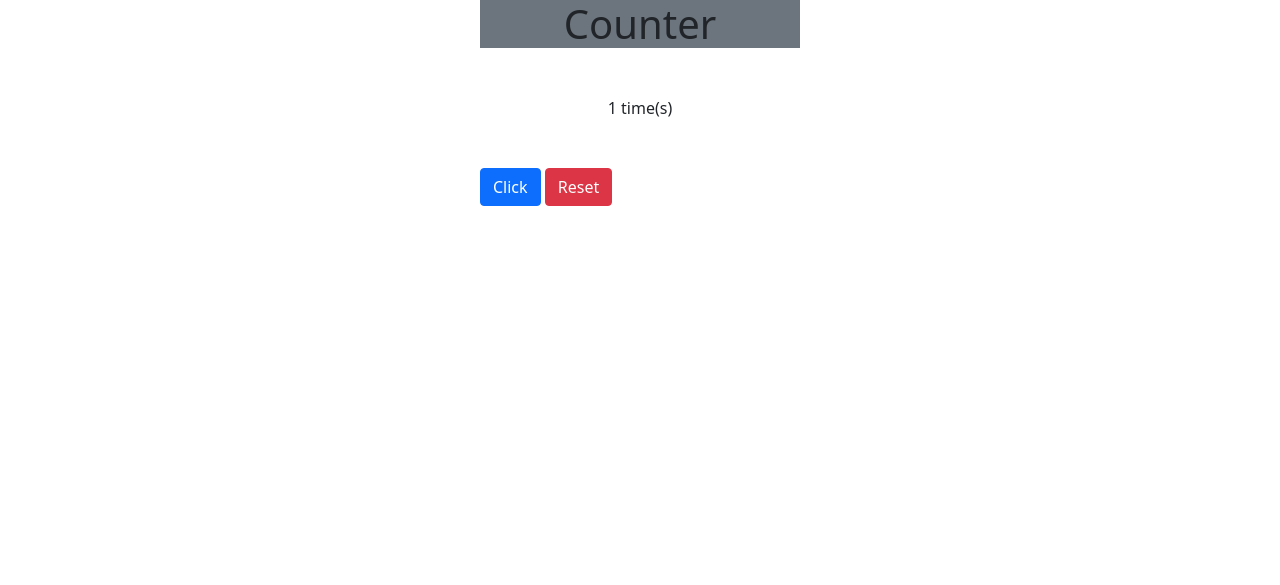
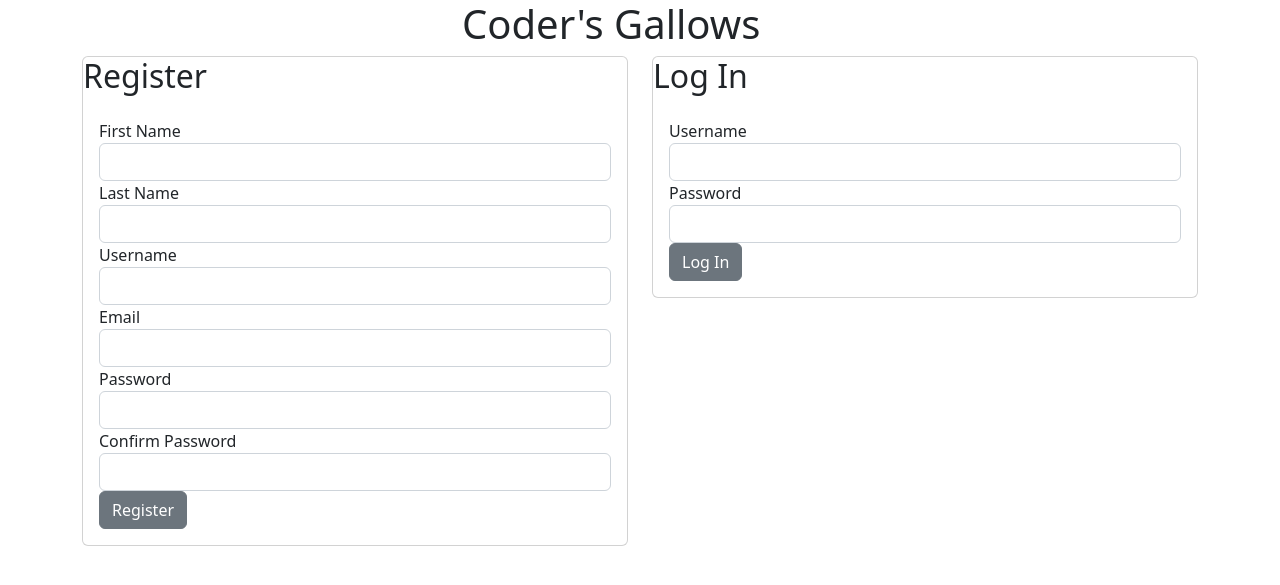
Before and after one commit to lmrasband90/hangman_game, a Flask app: template flask_app/templates/index.html in a window 1280 px wide. Shown: the top 585 px of the page. Run offline with Flask 2, Linux system fonts and the light colour scheme; the template is opened without the code that fills it, so the values that code supplies are empty; the visitor is signed in with stand-in values (Sample User, id 1).

Commit message:
Update index.html

```diff
--- a/flask_app/templates/index.html
+++ b/flask_app/templates/index.html
@@ -4,17 +4,68 @@
     <meta charset="UTF-8">
     <meta http-equiv="X-UA-Compatible" content="IE=edge">
     <meta name="viewport" content="width=device-width, initial-scale=1.0">
-    <!-- CSS only -->
-    <link href="https://cdn.jsdelivr.net/npm/bootstrap@5.0.2/dist/css/bootstrap.min.css" rel="stylesheet" integrity="sha384-EVSTQN3/azprG1Anm3QDgpJLIm9Nao0Yz1ztcQTwFspd3yD65VohhpuuCOmLASjC" crossorigin="anonymous">
-    <title>Counter</title>
+    <link href="https://cdn.jsdelivr.net/npm/bootstrap@5.2.3/dist/css/bootstrap.min.css" rel="stylesheet" integrity="sha384-rbsA2VBKQhggwzxH7pPCaAqO46MgnOM80zW1RWuH61DGLwZJEdK2Kadq2F9CUG65" crossorigin="anonymous">
+    <link rel="stylesheet" href="{{ url_for('static', filename='styles.css') }}">
+    <title>Log In and Registration</title>
 </head>
 <body>
-    <h1 class="bg-secondary text-dark text-center col-3  mx-auto">Counter</h1>
-    <p class="text-center col-3 my-5 mx-auto">{{session['count']}} time(s)</p>
-    <div class="col-3 flex justify-around mx-auto">
-        <a href="/" class="btn btn-primary">Click</a>
-        <a href="/reset" class="btn btn-danger">Reset</a>
+    <div class="container">
+        <div class="row">
+            <div class="col-4"></div>
+            <div class="col col-4">
+                <h1>Coder's Gallows</h1>
+            </div>
+            <div class="col col-4"></div>
+        </div>
+        {% with messages = get_flashed_messages() %}
+        {% if messages %}
+            {% for message in messages %}
+                <p>{{message}}</p>
+            {% endfor %}
+        {% endif %}
+    {% endwith %}
+        <div class="row">
+            <div class="col">
+                <div class="card">
+                    <h2>Register</h2>
+                    <div class="card-body">
+                        <form action="/register-user" method="POST">
+                            <label for="first_name">First Name</label>
+                            <input type="text" name="first_name" class="form-control" required>
+                            <label for="last_name">Last Name</label>
+                            <input type="text" name="last_name" class="form-control" required>
+                            <label for="username">Username</label>
+                            <input type="text" name="username" class="form-control" required>
+                            <label for="email">Email</label>
+                            <input type="text" name="email" class="form-control" required>
+                            <label for="password">Password</label>
+                            <input type="text" name="password" class="form-control" required>
+                            <label for="confirm_password">Confirm Password</label>
+                            <input type="text" name="confirm_password" class="form-control" required>
+                            <input type="submit" value="Register" class="btn btn-secondary">
+                        </form>
+                    </div>
+                </div>
+            </div>
+            <div class="col">
+                <div class="card">
+                    <h2>Log In</h2>
+                    <div class="card-body">
+                        <form action="/login-user" method="POST">
+                            <label for="username">Username</label>
+                            <input type="text" name="username"
+                            class="form-control" required>
+                            <label for="password">Password</label>
+                            <input type="text" name="password" class="form-control" required>
+                            <input type="submit" value="Log In"
+                            class="btn btn-secondary">
+                        </form>
+                    </div>
+                </div>
+            </div>
+        </div>
+    </div>
 
-    </div>
+    <script src="https://cdn.jsdelivr.net/npm/bootstrap@5.2.3/dist/js/bootstrap.bundle.min.js" integrity="sha384-kenU1KFdBIe4zVF0s0G1M5b4hcpxyD9F7jL+jjXkk+Q2h455rYXK/7HAuoJl+0I4" crossorigin="anonymous"></script>
 </body>
 </html>
```
